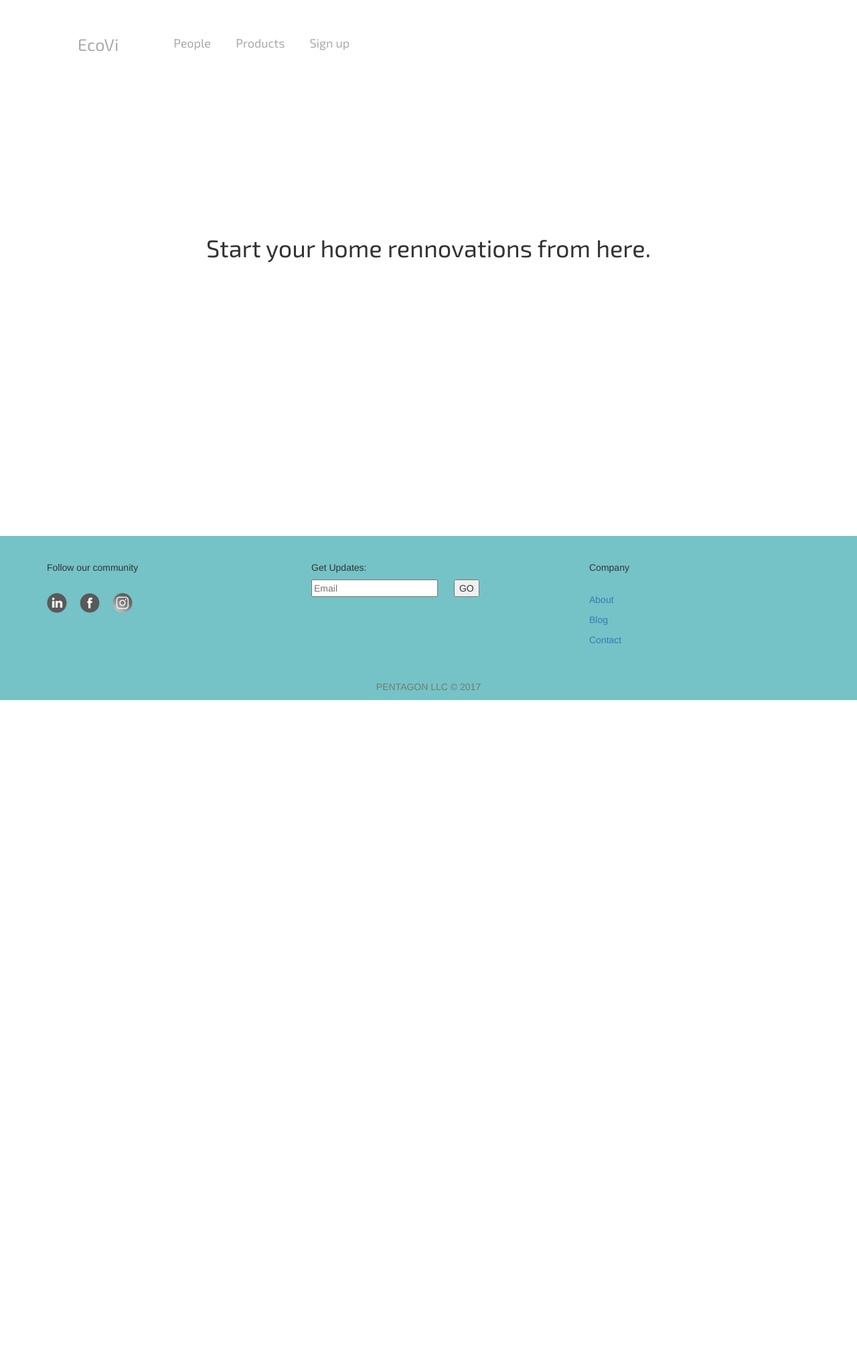
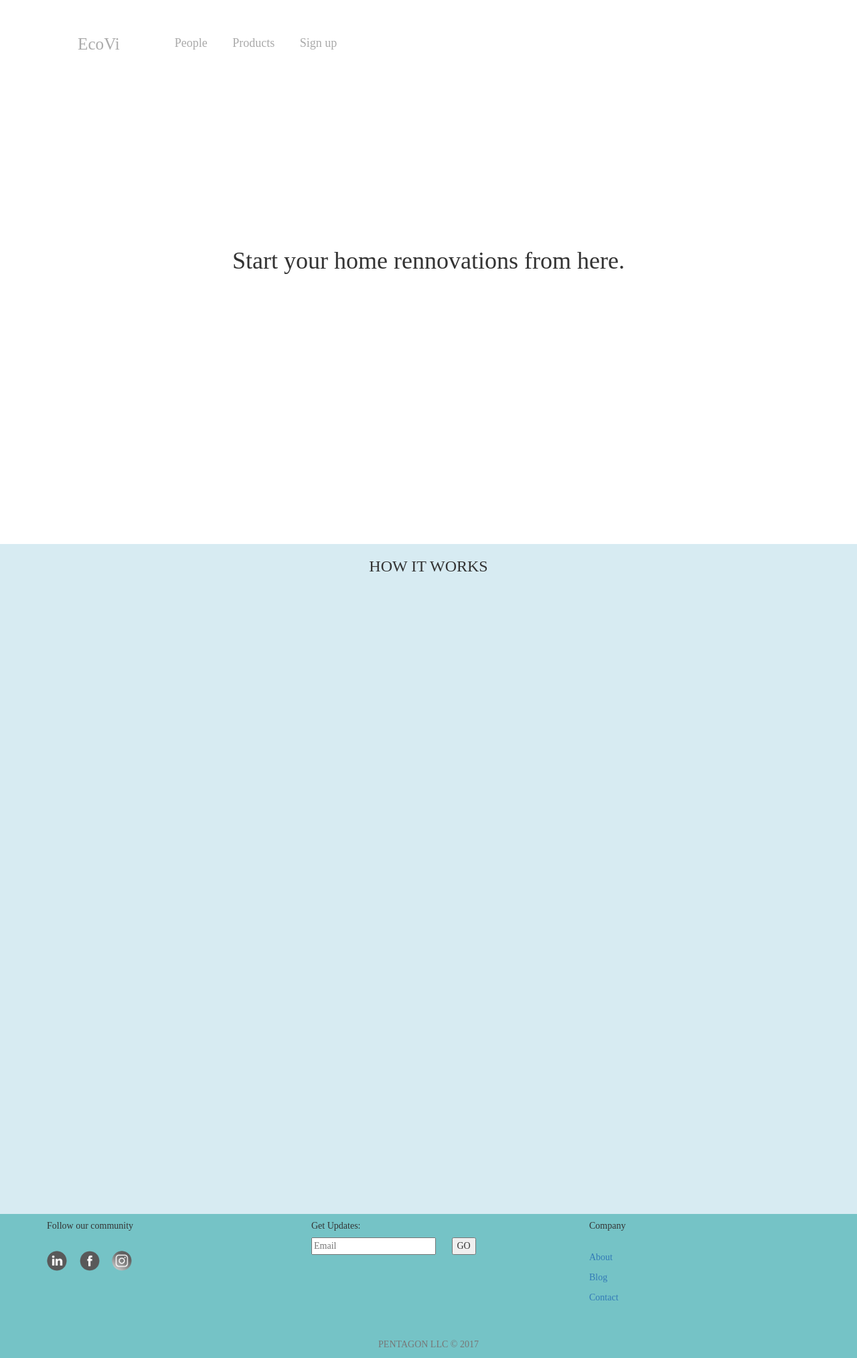
Before and after one commit to zona-li/ecovi, a Django app: page / in a window 1280 px wide. Shown: the whole page at 67% size. Before the commit the page ends 1045 px from the top, so only its background shows below. Run offline with Django 3.2, Linux system fonts and the light colour scheme; some libraries are stand-ins or nearby versions.

Commit message:
front page contents

```diff
--- a/app/homestarter/main/templates/main/header.html
+++ b/app/homestarter/main/templates/main/header.html
@@ -18,7 +18,7 @@
 		}
 		.bg {
 			min-height: 800px;
-			font-family:'Exo 2';
+			font-family:'Exo 2, sans-serif';
 			padding-top: 40px;
 		}
 		.container-fluid {
@@ -36,6 +36,7 @@
 
 		.ft {
 			background-color: #75c3c6;
+			font-family:'Exo 2, sans-serif';
 		}
 
 	</style>
@@ -54,10 +55,12 @@
 
 
 		</nav>
-		<div class="row">
+		<div style="height: 1000px;">
 			{% block content %}
 			{% endblock %}
 		</div>
+
+
 	</div>
 
 	<footer class="ft">
--- a/app/homestarter/main/templates/main/home.html
+++ b/app/homestarter/main/templates/main/home.html
@@ -2,7 +2,8 @@
 {% load static %}
 
 {% block content %}
-<h1 class="slideUp" id="object" style="
+<div class="row">
+	<div class="col-md-12" style="
 			position: absolute;
 		    top:0;
 		    bottom: 0;
@@ -10,5 +11,14 @@
 		    right: 0;
 		    margin: auto;
 		    height: 100px;
-		"><center>Start your home rennovations from here.</center></h1>
+		">
+		<h1 class="slideUp" id="object"><center>Start your home rennovations from here.</center></h1>
+	</div>
+</div>
+
+	<div class="col-md-12" style="margin-top: 700px; height: 1000px; background-color: #D7EBF2;">
+		<h3><center>HOW IT WORKS</center></h3>
+	</div>
+
+
 {% endblock %}
```
